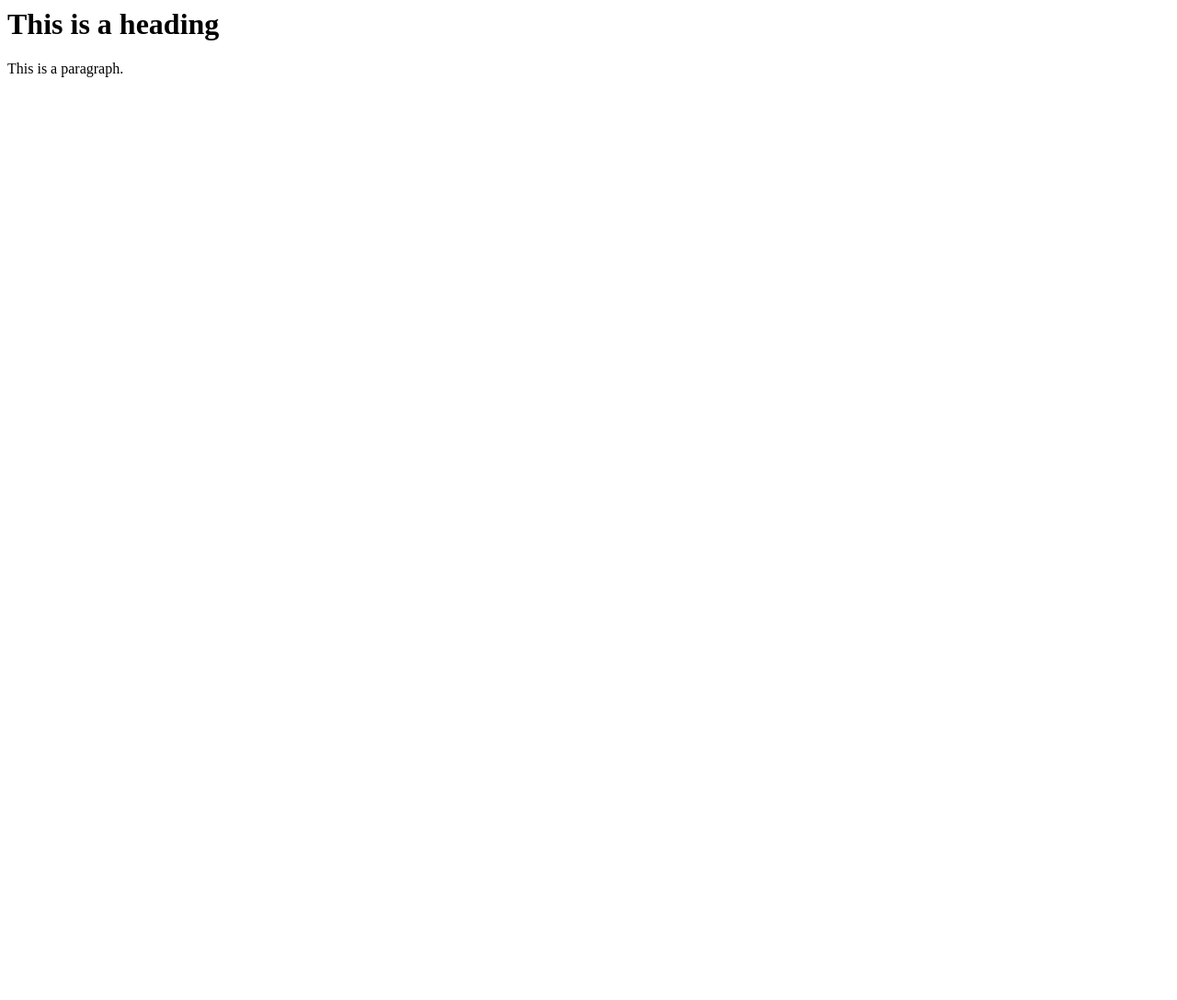
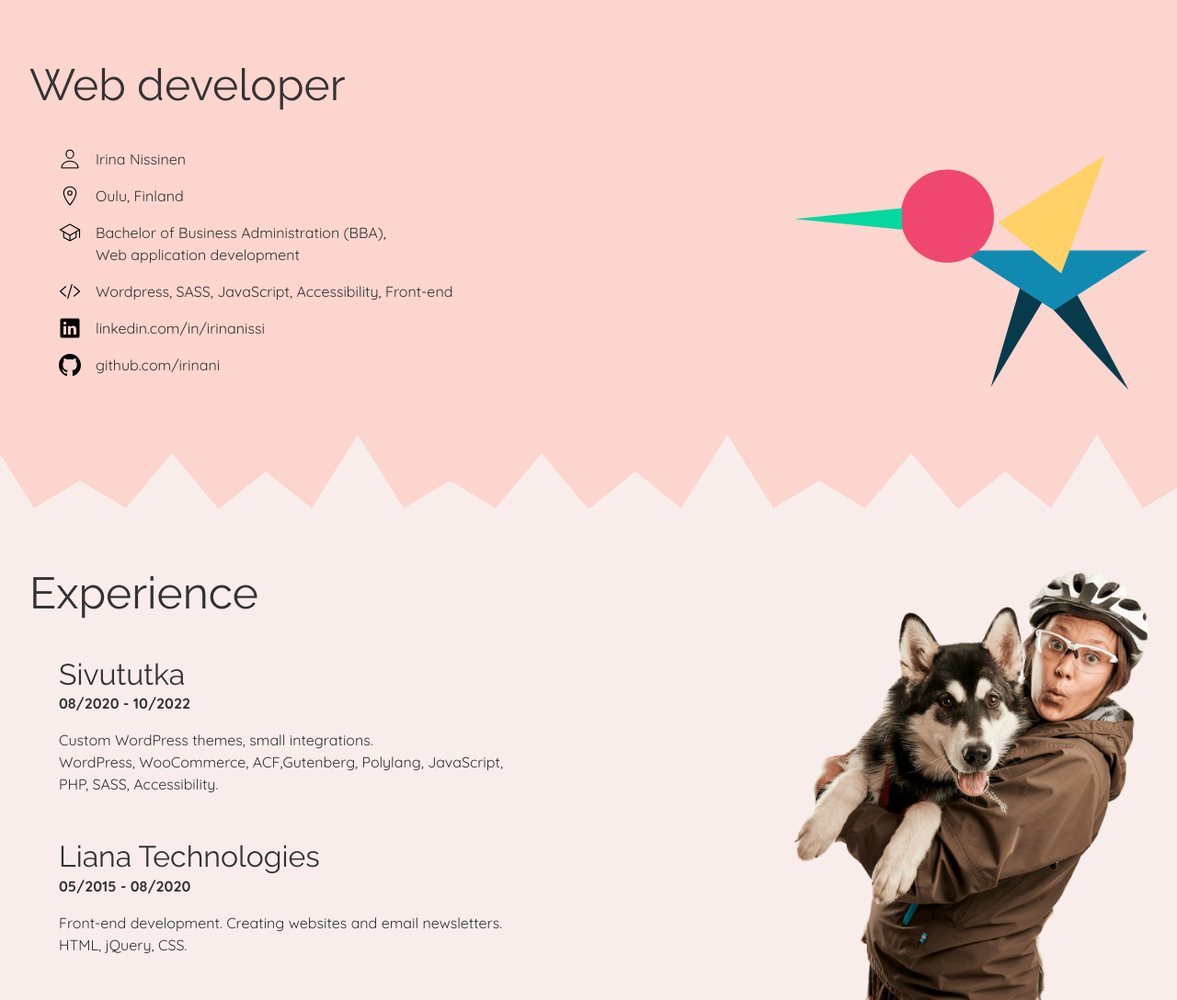
Before and after one commit to irinani/irinani.github.io, a plain HTML site: page index.html in a window 1280 px wide. Shown: the whole page at 92% size. Before the commit the page ends 800 px from the top, so only its background shows below. Drawn offline with Linux system fonts and the light colour scheme.

Commit message:
Simple landing page files

```diff
--- /dev/null
+++ b/css/main.css
@@ -0,0 +1,203 @@
+@import url('https://fonts.googleapis.com/css2?family=Quicksand:wght@400;700&family=Raleway&display=swap');
+
+/* Variables */
+:root {
+  --red: #EF476F;
+  --red-light: #FCD5CE;
+  --green: #06D6A0;
+  --yellow: #FFD166;
+  --blue: #118AB2;
+  --blue-dark: #073B4C;
+  --light: #F8EDEB;
+  --dark: #333333;
+  --transition: 0.2s ease all;
+}
+
+/* General styles */
+* {
+  box-sizing: border-box;
+}
+
+html,
+body {
+  margin: 0;
+  padding: 0;
+}
+
+body {
+  font-family: 'Quicksand', sans-serif;
+  color: var(--dark);
+  line-height: 1.5;
+  background: var(--light);
+}
+
+img {
+  max-width: 100%;
+  height: auto;
+}
+
+.container {
+  max-width: 87.5rem;
+  width: 100%;
+  margin-left: auto;
+  margin-right: auto;
+  padding-left: 2rem;
+  padding-right: 2rem;
+}
+
+h1,
+h2,
+h3 {
+  font-family: 'Raleway', sans-serif;
+  line-height: 1.2;
+  font-weight: 400;
+  margin-top: 0;
+}
+
+h1,
+h2 {
+  font-size: 3rem;
+}
+
+h3 {
+  font-size: 2rem;
+}
+
+p {
+  margin-top: 0;
+}
+
+ul {
+  list-style-type: none;
+  margin: 0;
+  padding-left: 2rem;
+}
+
+.hero-text,
+.content-text {
+  max-width: 35rem;
+  padding-right: 2rem;
+}
+
+.hero-bird,
+.irina {
+  margin-left: auto;
+  max-width: 30vw;
+  align-self: flex-end;
+}
+
+
+.hero {
+  background-color: var(--red-light);
+  background-image: url('../img/hero-bottom.svg');
+  background-repeat: repeat-x;
+  background-position: bottom;
+  padding-top: 4rem;
+  padding-bottom: 8rem;
+  margin-bottom: 4rem;
+}
+
+.hero-container {
+  display: flex;
+}
+
+.hero-text {
+  flex: 1;
+}
+
+.hero-info-item {
+  display: flex;
+  align-items: baseline;
+  margin-bottom: 1rem;
+  align-items: start;
+}
+
+.hero-icon {
+  margin-right: 1rem;
+}
+
+.hero-info-item a {
+  display: inline-flex;
+  align-items: center;
+  text-decoration: none;
+  color: var(--dark);
+  transition: var(--transition);
+}
+
+.hero-info-item a:hover,
+.hero-info-itemm a:focus {
+  color: var(--red);
+}
+
+.content {
+  display: flex;
+}
+
+.experience-item {
+  margin-bottom: 3rem;
+}
+
+.experience-company {
+  margin-bottom: 0;
+}
+
+.experience-date {
+  font-weight: 700;
+}
+
+.experience-desc {
+  margin-bottom: 0;
+}
+
+@media only screen and (max-width: 992px) {
+  ul {
+    padding-left: 0;
+  }
+}
+
+@media only screen and (max-width: 768px) {
+
+  .hero-container,
+  .content {
+    flex-direction: column;
+  }
+
+  .hero-text,
+  .content-text {
+    padding-right: 0;
+  }
+
+  .hero-bird,
+  .irina {
+    max-width: 18rem;
+  }
+
+}
+
+@media only screen and (max-width: 768px) {
+
+  h1,
+  h2 {
+    font-size: 2.5rem;
+  }
+
+  h3 {
+    font-size: 1.75rem;
+  }
+}
+
+@media only screen and (max-width: 600px) {
+  .container {
+    padding-left: 1rem;
+    padding-right: 1rem;
+  }
+
+  h1,
+  h2 {
+    font-size: 2rem;
+  }
+
+  h3 {
+    font-size: 1.5rem;
+  }
+}
--- a/index.html
+++ b/index.html
@@ -1,11 +1,86 @@
-<html lang="none">
+<!DOCTYPE html>
+<html lang="en">
+
 <head>
-  <title>Irina Nissinen</title>
+  <meta charset="UTF-8">
+  <meta name="viewport" content="width=device-width, initial-scale=1.0">
+  <meta http-equiv="X-UA-Compatible" content="ie=edge">
+  <title>Irina Nissinen, web-developer</title>
+  <link rel="stylesheet" href="css/main.css">
 </head>
 
 <body>
-  <h1>This is a heading</h1>
-  <p>This is a paragraph.</p>
+  <main id="home">
+
+    <section class="hero">
+      <div class="hero-container container">
+        <div class="hero-text">
+          <h1 class="hero-title">Web developer</h1>
+          <ul class="hero-info">
+            <li class="hero-info-item">
+              <img src="img/person.svg" alt="Person icon" class="hero-icon">
+              Irina Nissinen
+            </li>
+            <li class="hero-info-item">
+              <img src="img/location.svg" alt="Location icon" class="hero-icon">
+              Oulu, Finland
+            </li>
+            <li class="hero-info-item">
+              <img src="img/education.svg" alt="Education icon" class="hero-icon">
+              Bachelor of Business Administration (BBA),<br> Web application development
+            </li>
+            <li class="hero-info-item">
+              <img src="img/skills.svg" alt="Skills icon" class="hero-icon">
+              Wordpress, SASS, JavaScript, Accessibility, Front-end
+            </li>
+            <li class="hero-info-item">
+              <a href="https://www.linkedin.com/in/irinanissi/">
+                <img src="img/linkedin.svg" alt="LinkedIn icon" class="hero-icon">
+                linkedin.com/in/irinanissi
+              </a>
+            </li>
+            <li class="hero-info-item">
+              <a href="https://github.com/irinani">
+                <img src="img/github.svg" alt="Github icon" class="hero-icon">
+                github.com/irinani
+              </a>
+            </li>
+          </ul>
+        </div>
+        <img src="img/bird.svg" alt="Bird figure made out of colored shapes" class="hero-bird">
+      </div>
+    </section>
+
+    <section class="content container">
+      <div class="content-text">
+        <h2>Experience</h2>
+        <ul class="experience">
+          <li class="experience-item">
+            <h3 class="experience-company">Sivututka</h3>
+            <p class="experience-date">
+              <time datetime="2020-08">08/2020</time> - <time datetime="2022-10">10/2022</time>
+            </p>
+            <p class="experience-desc">Custom WordPress themes, small integrations.</p>
+            <p class="experience-desc">WordPress, WooCommerce, ACF,Gutenberg, Polylang, JavaScript, PHP, SASS,
+              Accessibility.</p>
+          </li>
+        </ul>
+        <ul class="experience">
+          <li class="experience-item">
+            <h3 class="experience-company">Liana Technologies</h3>
+            <p class="experience-date">
+              <time datetime="2015-05">05/2015</time> - <time datetime="2020-08">08/2020</time>
+            </p>
+            <p class="experience-desc">Front-end development. Creating websites and email newsletters.</p>
+            <p class="experience-desc">HTML, jQuery, CSS.</p>
+          </li>
+        </ul>
+      </div>
+
+      <img src="img/irina.png" alt="Irina with her alaskan malamute Nova" class="irina">
+    </section>
+
+  </main>
 </body>
 
 </html>
```
Also changed, not shown: img/bird.svg (added), img/education.svg (added), img/github.svg (added), img/hero-bottom.svg (added), img/irina.png (added), img/linkedin.svg (added), img/location.svg (added), img/person.svg (added), img/skills.svg (added).
